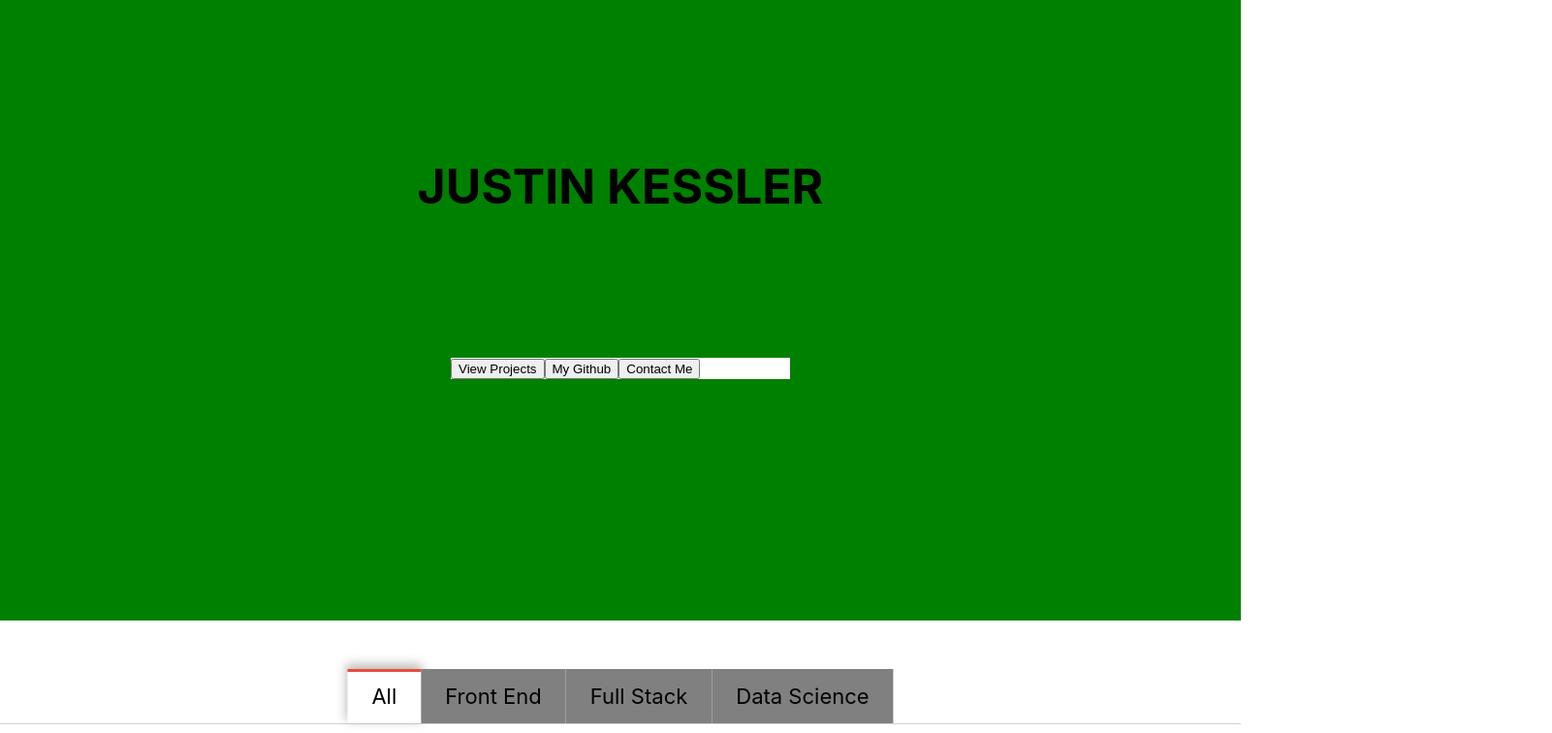
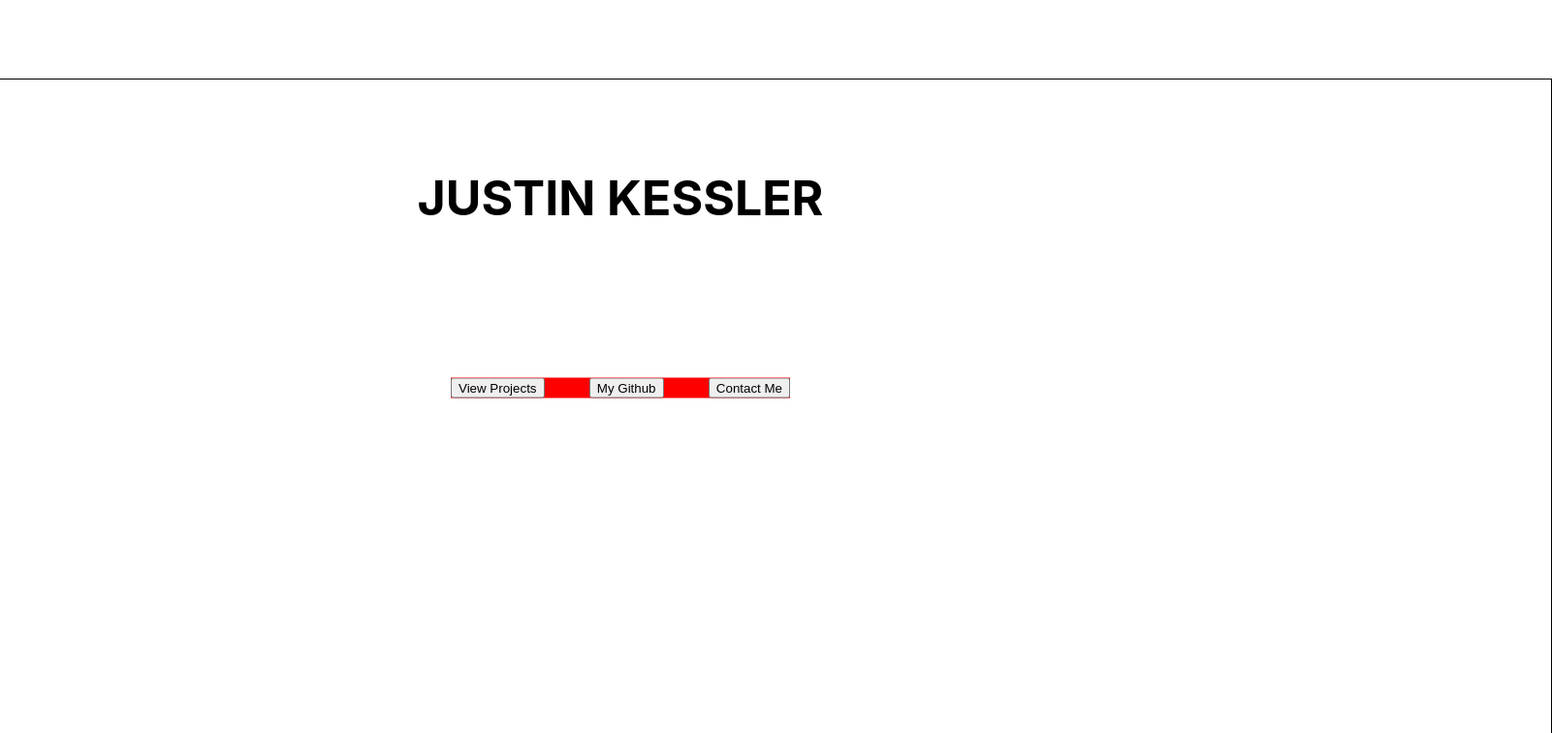
Before and after one commit to Damango/Portfolio-2.0, a React (Create React App) app: page / in a window 1280 px wide. Shown: the top 756 px of the page at 97% size, 1601 px wide, since content can reach past the window. Built offline with nearby package versions, Linux system fonts and the light colour scheme.

Commit message:
Added canvas for Dynamic background

```diff
--- /dev/null
+++ b/src/Components/Canvas/Canvas.css
@@ -0,0 +1,8 @@
+.the-canvas {
+	position: absolute;
+	border: 1px solid black;
+	width: 1920px;
+	height: 1080px;
+	left: 50%;
+	transform: translateX(-50%);
+}
--- /dev/null
+++ b/src/Components/Canvas/Canvas.js
@@ -0,0 +1,39 @@
+import React, {useRef, useEffect} from 'react';
+import "./Canvas.css"
+const Canvas = (props) => {
+    const canvasRef = useRef(null)
+
+  const draw = (ctx, frameCount) => {
+    ctx.clearRect(0, 0, ctx.canvas.width, ctx.canvas.height)
+    ctx.fillStyle = '#000000'
+    ctx.beginPath()
+    ctx.arc(50, 100, 20*Math.sin(frameCount*0.01)**2, 0, 2*Math.PI)
+    ctx.fill()
+  }
+
+  useEffect(() => {
+
+    const canvas = canvasRef.current
+    const context = canvas.getContext('2d')
+    let frameCount = 0
+    let animationFrameId
+
+    //Our draw came here
+    const render = () => {
+      frameCount++
+      draw(context, frameCount)
+      animationFrameId = window.requestAnimationFrame(render)
+    }
+    render()
+
+    return () => {
+      window.cancelAnimationFrame(animationFrameId)
+    }
+  }, [draw])
+
+
+
+    return ( <canvas className="the-canvas" ref={canvasRef}/> );
+}
+
+export default Canvas;
--- a/src/Components/Portolfio/Portfolio.css
+++ b/src/Components/Portolfio/Portfolio.css
@@ -1,35 +1,33 @@
-.portfolio-container{
+.portfolio-container {
 	background-color: white;
 	position: relative;
 	width: 100vw;
 	height: 100vh;
 }
 
-.jumbotron-container{
+.jumbotron-container {
 	position: relative;
-    height: 80%;
-    background-color: green;
-
+	height: 85%;
+	background-color: white;
 }
 
-.name-header{
-
+.name-header {
 	position: relative;
 	top: 30%;
 	transform: translateY(-50%);
 	text-align: center;
 	font-size: 50px;
 	font-weight: bold;
-
-
-
+	z-index: 5;
 }
 
-.jumbotron-buttons-container{
+.jumbotron-buttons-container {
 	position: relative;
 	top: 50%;
 	left: 50%;
 	transform: translate(-50%, -50%);
+	display: flex;
+	justify-content: space-between;
+	background-color: red;
 	width: 350px;
-   background-color: white;
 }
--- a/src/Components/Portolfio/Portfolio.js
+++ b/src/Components/Portolfio/Portfolio.js
@@ -1,18 +1,41 @@
-import React from 'react';
+import React, {useState, useRef, useEffect} from 'react';
 import ProjectSelector from "../ProjectSelector/ProjectSelector"
+
+import Canvas from "../Canvas/Canvas"
+
 import "./Portfolio.css"
 
 const Portfolio = (props) => {
+
+
+
+
+
+
+
+
+
+
     return (<div className="portfolio-container">
         <div className="jumbotron-container">
+
             <div className="name-header">JUSTIN KESSLER</div>
             <div className="jumbotron-buttons-container">
                 <button className="jumbotron-button">View Projects</button>
                 <button className="jumbotron-button">My Github</button>
                 <button className="jumbotron-button">Contact Me</button>
             </div>
+            <div className="canvas-container">
+                <Canvas />
+
+
+
+
+            </div>
+
         </div>
         <div className="portfolio-projects-container">
+
             <ProjectSelector />
 
 
--- a/src/Components/ProjectSelector/ProjectSelector.css
+++ b/src/Components/ProjectSelector/ProjectSelector.css
@@ -4,6 +4,7 @@
 	background-color: white;
 	width: 100vw;
 	height: 800px;
+	margin-top: 50px;
 }
 
 .selector-buttons-container {
@@ -50,7 +51,7 @@
 
 .projects-list-wrapper {
 	position: relative;
-	border-top: 1px solid rgba(0, 0, 0, 0.171);
+	border-top: 1px solid rgba(0, 0, 0, 0.055);
 }
 
 .select-line-selected {
--- a/src/Components/ProjectSelector/ProjectSelector.js
+++ b/src/Components/ProjectSelector/ProjectSelector.js
@@ -14,8 +14,6 @@ const ProjectSelector = (props) => {
         dataScience: 'off'
 
     })
-
-
 
 
     const [projects, setProjects] = useState(ProjectData)
@@ -140,9 +138,6 @@ const ProjectSelector = (props) => {
 
         <div className="selector-buttons-container">
 
-
-
-
             <div className={"selector-button-" + buttonState.all} onClick={() => { changeProjects('all') }}>
                 <div className={"select-line-" + buttonState.all}></div>
                 All
@@ -156,7 +151,6 @@ const ProjectSelector = (props) => {
             <div className={"select-line-" + buttonState.fullStack}></div>
             Full Stack</div>
             <div className={"selector-button-" + buttonState.dataScience} onClick={() => { changeProjects('data-science') }}>
-
 
             <div className={"select-line-" + buttonState.dataScience}></div>
                 Data Science</div>
```
Also changed, not shown: src/Components/BlackBox/BlackBox.js (added, +37 -0 lines). Lines whose indentation alone changed are shown as unchanged.
